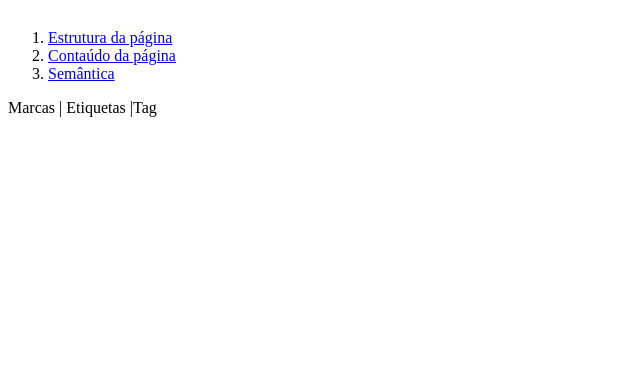
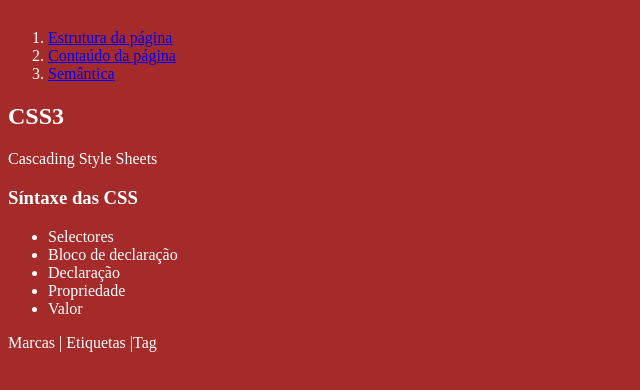
Before and after one commit to gerafimjoaquim/site_estatico, a plain HTML site: page index.html in a window 1280 px wide. Shown: the part 134-524 px from the top of the page, without its empty margins (0-640 px from the left). Drawn offline with Linux system fonts and the light colour scheme.

Commit message:
O que é CSS3?

```diff
--- a/index.html
+++ b/index.html
@@ -18,8 +18,28 @@
 			<li><a href="#">Semântica</a></li>
 		</ol>
 	</nav>
+	<section>
+		<h2>CSS3</h2>
+		<p>Cascading Style Sheets</p>
 
+		<h3>Síntaxe das CSS</h3>
+
+		<ul>
+			<li>Selectores</li>
+			<li>Bloco de declaração</li>
+			<li>Declaração</li>
+			<li>Propriedade</li>
+			<li>Valor</li>
+		</ul>
+	</section>
 	<footer>
 		<p>Marcas | Etiquetas  |Tag</p>
 	</footer>
 </body>
+
+<style>
+	body{
+		background-color:brown;
+		color:white;
+	}
+</style>
```
